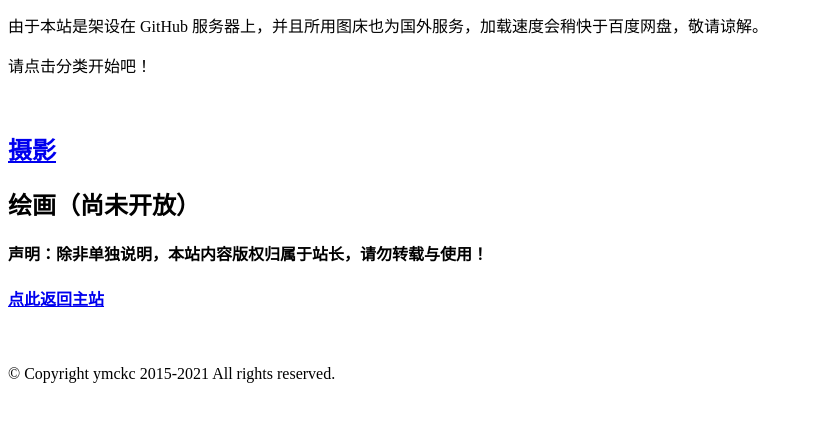
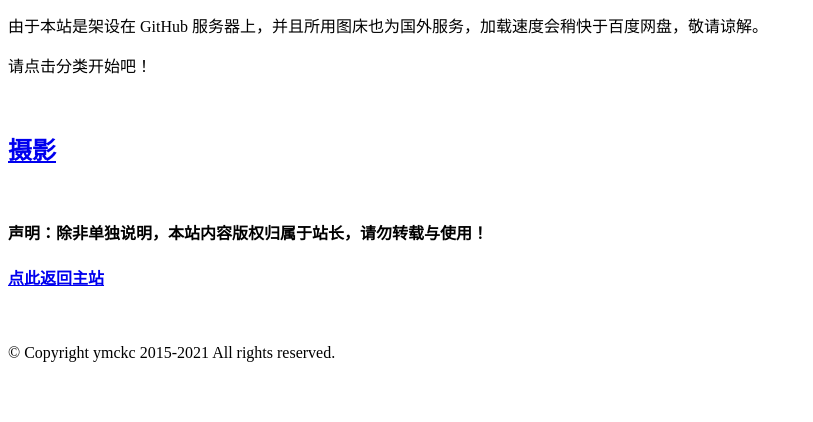
Before and after one commit to ymckc/ymckc.github.io, a plain HTML site: page index.html in a window 1280 px wide. Shown: the part 116-538 px from the top of the page, without its empty margins (0-813 px from the left). Drawn offline with Linux system fonts and the light colour scheme.

Commit message:
Add files via upload

```diff
--- a/index.html
+++ b/index.html
@@ -4,7 +4,7 @@
 <meta charset="utf-8">
 <title>欢迎 - 苏联防冻液</title>
 </head>
-
+<script type="text/javascript">document.write(unescape("%3Cspan id='cnzz_stat_icon_1280106171'%3E%3C/span%3E%3Cscript src='https://s4.cnzz.com/z_stat.php%3Fid%3D1280106171%26show%3Dpic' type='text/javascript'%3E%3C/script%3E"));</script>
 <body>
 <h1>欢迎！
 </h1>
@@ -13,7 +13,7 @@
 <p>请点击分类开始吧！</p>
 <p>&nbsp;</p>
 <h2><a href="https://ymckc.github.io/photograph-page1.html">摄影</a></h2>
-<h2>绘画（尚未开放）</h2>
+<p>&nbsp;</p>
 <p></p>
 <p><strong>声明：除非单独说明，本站内容版权归属于站长，请勿转载与使用！</strong></p>
 <p></p>
```
